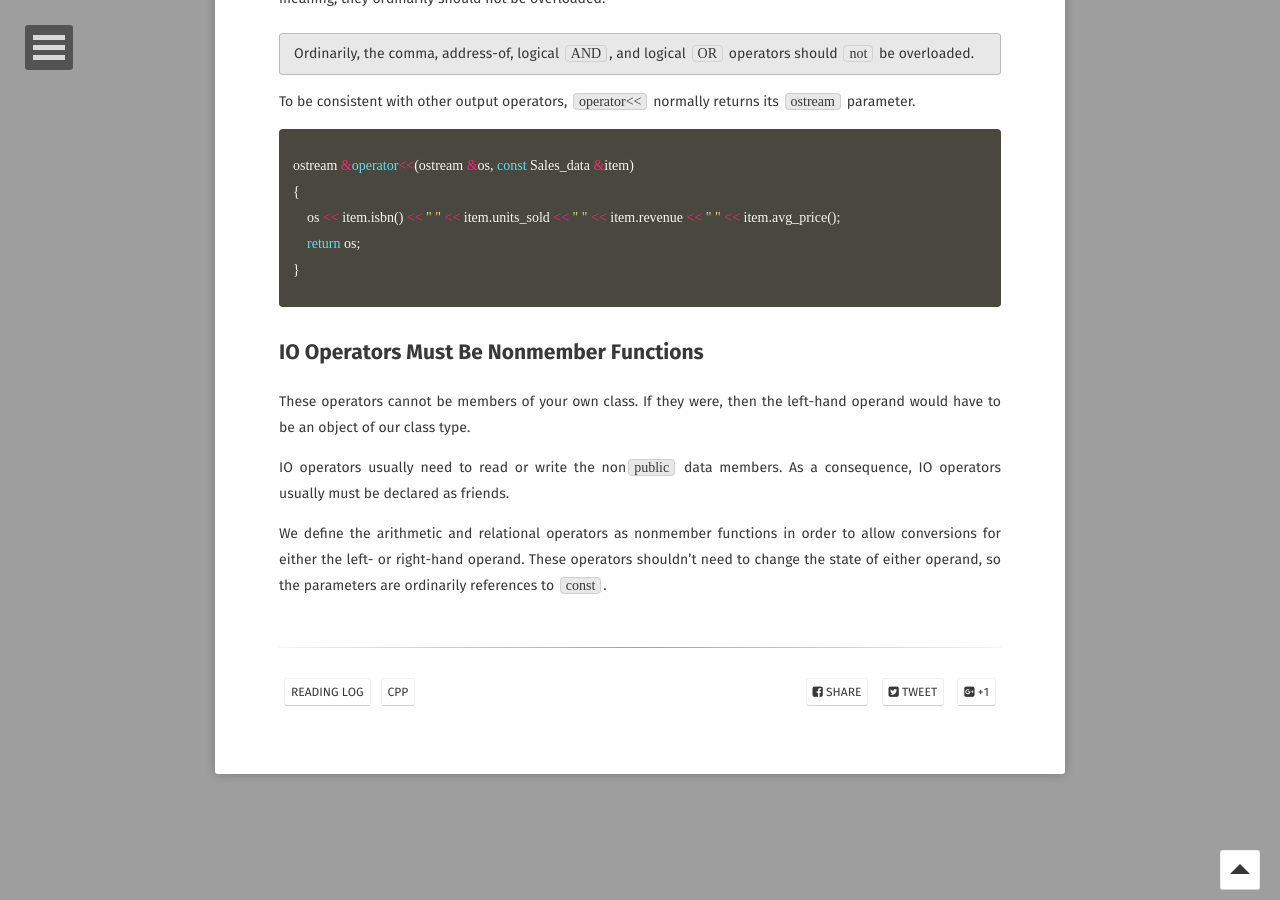
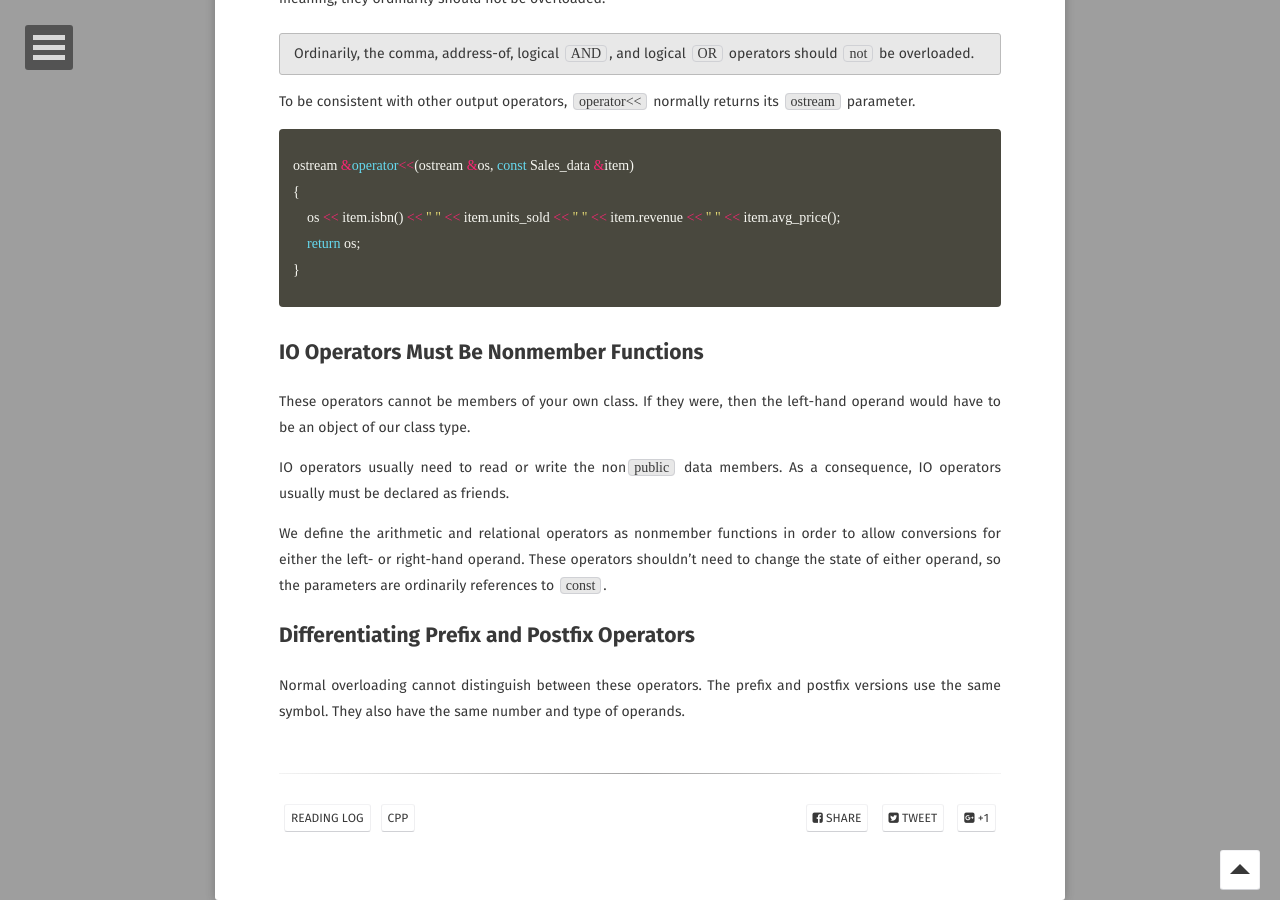
Before and after one commit to Planck35/planck35.github.io, a Jekyll site: the page built from _posts/2020-02-04-overloaded-operations-and-conversions.md, in a window 1280 px wide and 900 px high, scrolled down 1076 px. Built offline with Jekyll 4.4.1, drawn with Linux system fonts in a browser that asks for light colours; some web fonts are replaced; comment, search, counter and statistics services are not loaded.

Commit message:
update read log.

```diff
--- a/_posts/2020-02-04-overloaded-operations-and-conversions.md
+++ b/_posts/2020-02-04-overloaded-operations-and-conversions.md
@@ -48,3 +48,7 @@ These operators cannot be members of your own class. If they were, then the left
 IO operators usually need to read or write the non`public` data members. As a consequence, IO operators usually must be declared as friends.
 
 We define the arithmetic and relational operators as nonmember functions in order to allow conversions for either the left- or right-hand operand. These operators shouldn't need to change the state of either operand, so the parameters are ordinarily references to `const`.
+
+## Differentiating Prefix and Postfix Operators
+
+Normal overloading cannot distinguish between these operators. The prefix and postfix versions use the same symbol. They also have the same number and type of operands.
```
